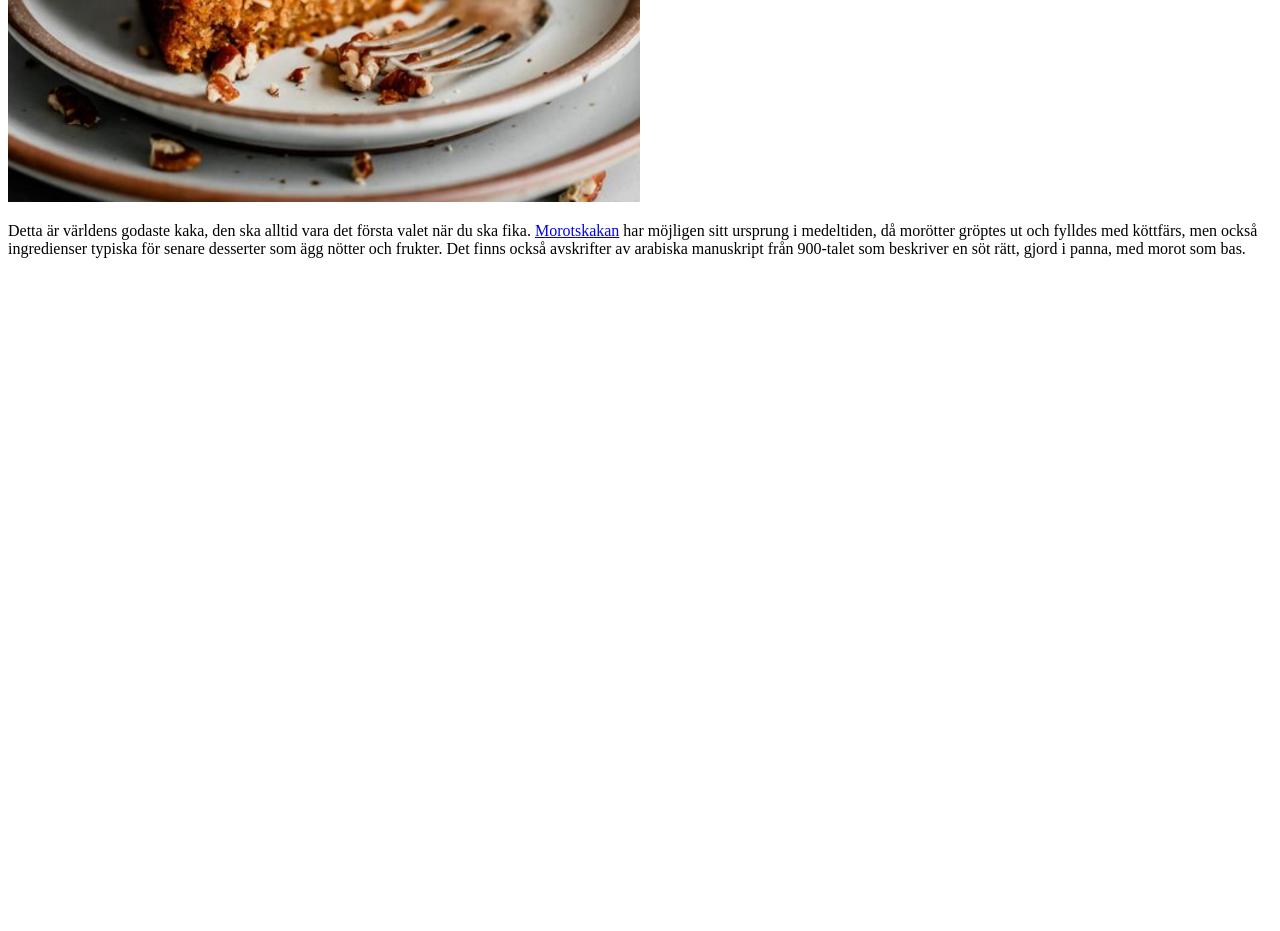
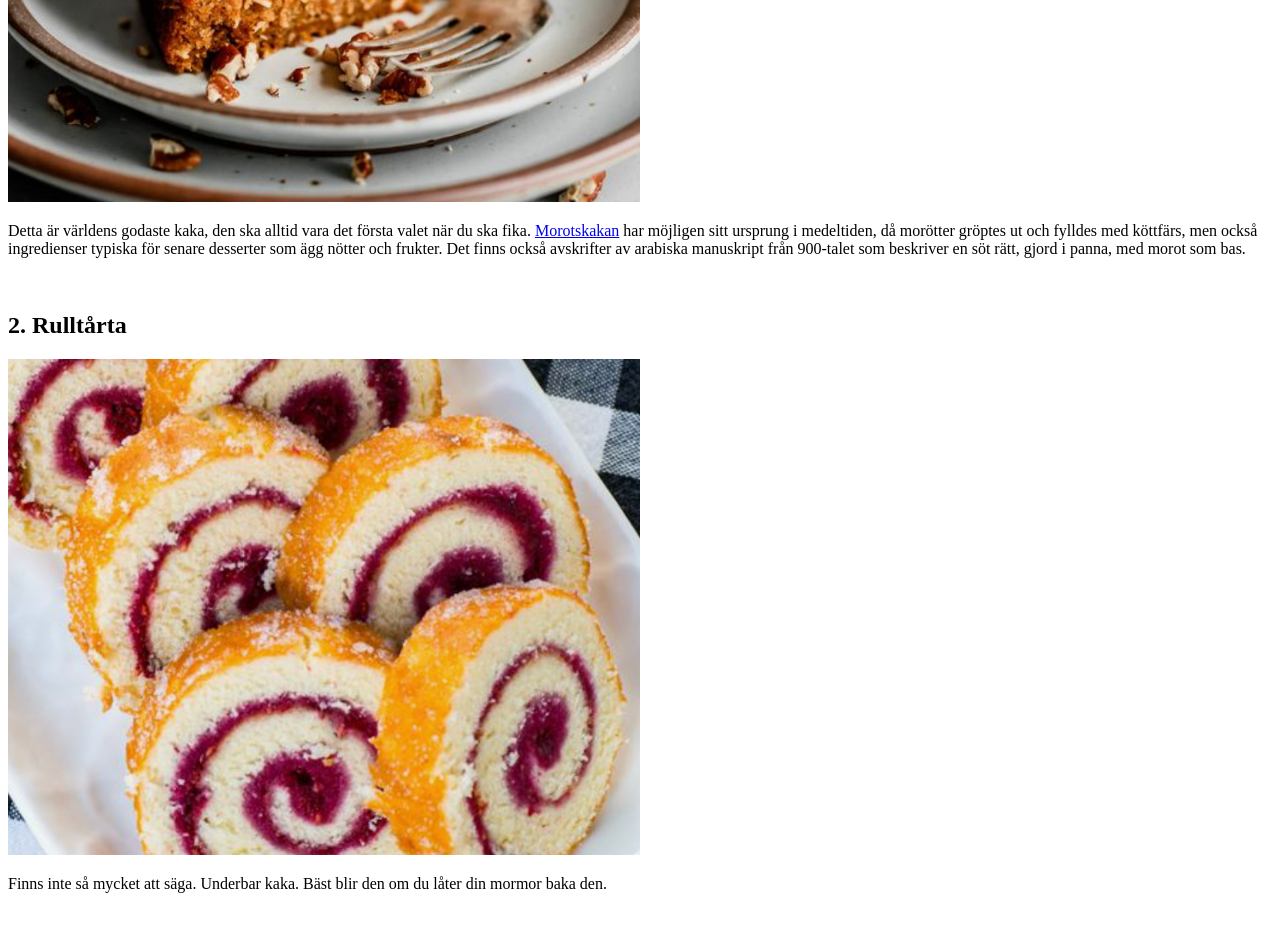
Before and after one commit to emblalundqvist/sammanfattning, a plain HTML site: page index.html in a window 1280 px wide. Shown: the part 751-1682 px from the top of the page. Before the commit the page ends 1051 px from the top, so only its background shows below. Drawn offline with Linux system fonts and the light colour scheme.

Commit message:
Added another chapter of the subject

```diff
--- a/index.html
+++ b/index.html
@@ -23,5 +23,11 @@
     </a>
     <p>Detta är världens godaste kaka, den ska alltid vara det första valet när du ska fika. <a href="https://sv.wikipedia.org/wiki/Morotskaka">Morotskakan</a> har möjligen sitt ursprung i medeltiden, då morötter gröptes ut och fylldes med köttfärs, men också ingredienser typiska för senare desserter som ägg nötter och frukter. Det finns också avskrifter av arabiska manuskript från 900-talet som beskriver en söt rätt, gjord i panna, med morot som bas.</p>
     <br>
+    <h2>2. Rulltårta</h2>
+    <a href="img/rulltårta.png" target="_blank">
+        <img src="img/rulltårta.png" alt="Rulltårta" style="max-width: 50%;">
+    </a>
+    <p>Finns inte så mycket att säga. Underbar kaka. Bäst blir den om du låter din mormor baka den.</p>
+    <br>
 </body>
 </html>
```
